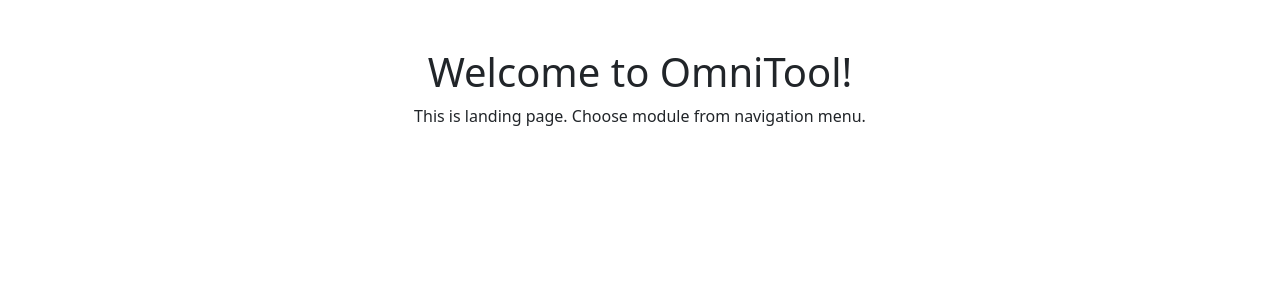
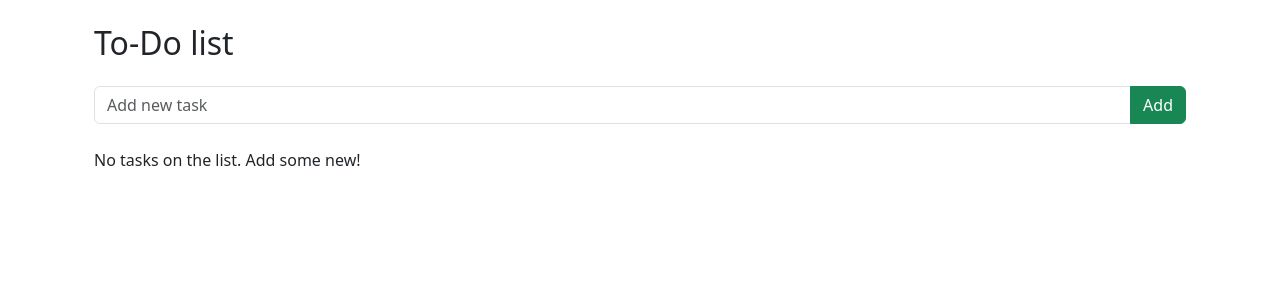
Before and after one commit to DamiJJJ/OmniTool, a Flask app: template templates/todo.html in a window 1280 px wide. Shown: the part 56-356 px from the top of the page. Run offline with Flask 3, Linux system fonts and the light colour scheme; the template is opened without the code that fills it, so the values that code supplies are empty.

Commit message:
Implement To-Do list module with JSON storage

```diff
--- a/app.py
+++ b/app.py
@@ -1,5 +1,5 @@
 import os
-from flask import Flask, render_template, request
+from flask import Flask, redirect, render_template, request, url_for
 import requests
 import json
 from datetime import datetime
@@ -10,6 +10,55 @@ OPENWEATHER_API_KEY = "c58789670bdbb47b3015c68589ed18e3" #os.environ.get("OPENWE
 CURRENCY_API_KEY = "922269b5be3a19a59538299e"
 
 DB_FILE = 'currency_logs.json'
+TODO_FILE = 'todo_list.json'
+
+def load_todos():
+    if not os.path.exists(TODO_FILE):
+        with open(TODO_FILE, 'w') as f:
+            json.dump([], f)
+    with open(TODO_FILE, 'r') as f:
+        return json.load(f)
+
+def save_todos(todos):
+    with open(TODO_FILE, 'w') as f:
+        json.dump(todos, f, indent=4)
+
+@app.route('/todo', methods=['GET', 'POST'])
+def todo_list():
+    if request.method == 'POST':
+        task_description = request.form.get('task')
+        if task_description:
+            todos = load_todos()
+            new_task = {
+                'id': len(todos) + 1,
+                'description': task_description,
+                'completed': False
+            }
+            todos.append(new_task)
+            save_todos(todos)
+        return redirect(url_for('todo_list'))
+
+    todos = load_todos()
+    return render_template('todo.html', todos=todos)
+
+@app.route('/todo/complete/<int:task_id>')
+def complete_todo(task_id):
+    todos = load_todos()
+    for task in todos:
+        if task['id'] == task_id:
+            task['completed'] = not task['completed']
+            break
+    save_todos(todos)
+    return redirect(url_for('todo_list'))
+
+@app.route('/todo/delete/<int:task_id>')
+def delete_todo(task_id):
+    todos = load_todos()
+    todos = [task for task in todos if task['id'] != task_id]
+    for i, task in enumerate(todos):
+        task['id'] = i + 1
+    save_todos(todos)
+    return redirect(url_for('todo_list'))
 
 def load_currency_logs():
     if not os.path.exists(DB_FILE):
--- a/templates/todo.html
+++ b/templates/todo.html
@@ -1,10 +1,39 @@
 {% extends "base.html" %}
 
-{% block title %}Main Page{% endblock %}
+{% block title %}To-Do list{% endblock %}
 
 {% block content %}
-<div class="container text-center mt-5">
-    <h1>Welcome to OmniTool!</h1>
-    <p>This is landing page. Choose module from navigation menu.</p>
+<div class="container mt-4">
+    <h2 class="mb-4">To-Do list</h2>
+
+    <form method="POST" action="/todo" class="mb-4">
+        <div class="input-group">
+            <input type="text" class="form-control" placeholder="Add new task" name="task" required>
+            <button class="btn btn-success" type="submit">Add</button>
+        </div>
+    </form>
+
+    {% if todos %}
+    <ul class="list-group">
+        {% for task in todos %}
+        <li class="list-group-item d-flex justify-content-between align-items-center
+                   {% if task.completed %}list-group-item-secondary{% endif %}">
+            <span class="{% if task.completed %}text-decoration-line-through{% endif %}">
+                {{ task.description }}
+            </span>
+            <div>
+                <a href="/todo/complete/{{ task.id }}" class="btn btn-sm {% if task.completed %}btn-warning{% else %}btn-success{% endif %} me-2">
+                    {% if task.completed %}Back{% else %}Finish{% endif %}
+                </a>
+                <a href="/todo/delete/{{ task.id }}" class="btn btn-sm btn-danger" onclick="return confirm('Are you sure deleting this task?');">
+                    Remove
+                </a>
+            </div>
+        </li>
+        {% endfor %}
+    </ul>
+    {% else %}
+    <p>No tasks on the list. Add some new!</p>
+    {% endif %}
 </div>
 {% endblock %}
```
